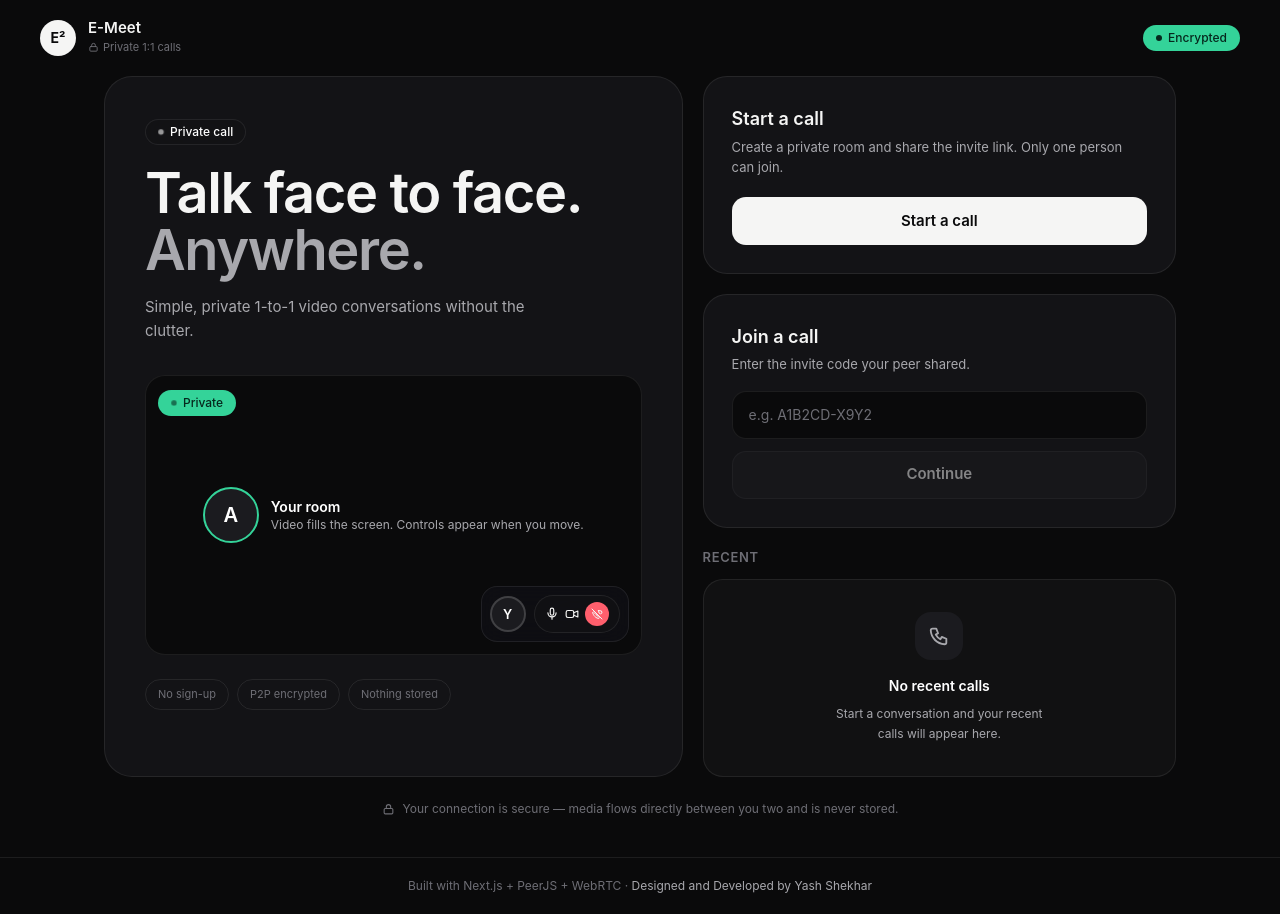
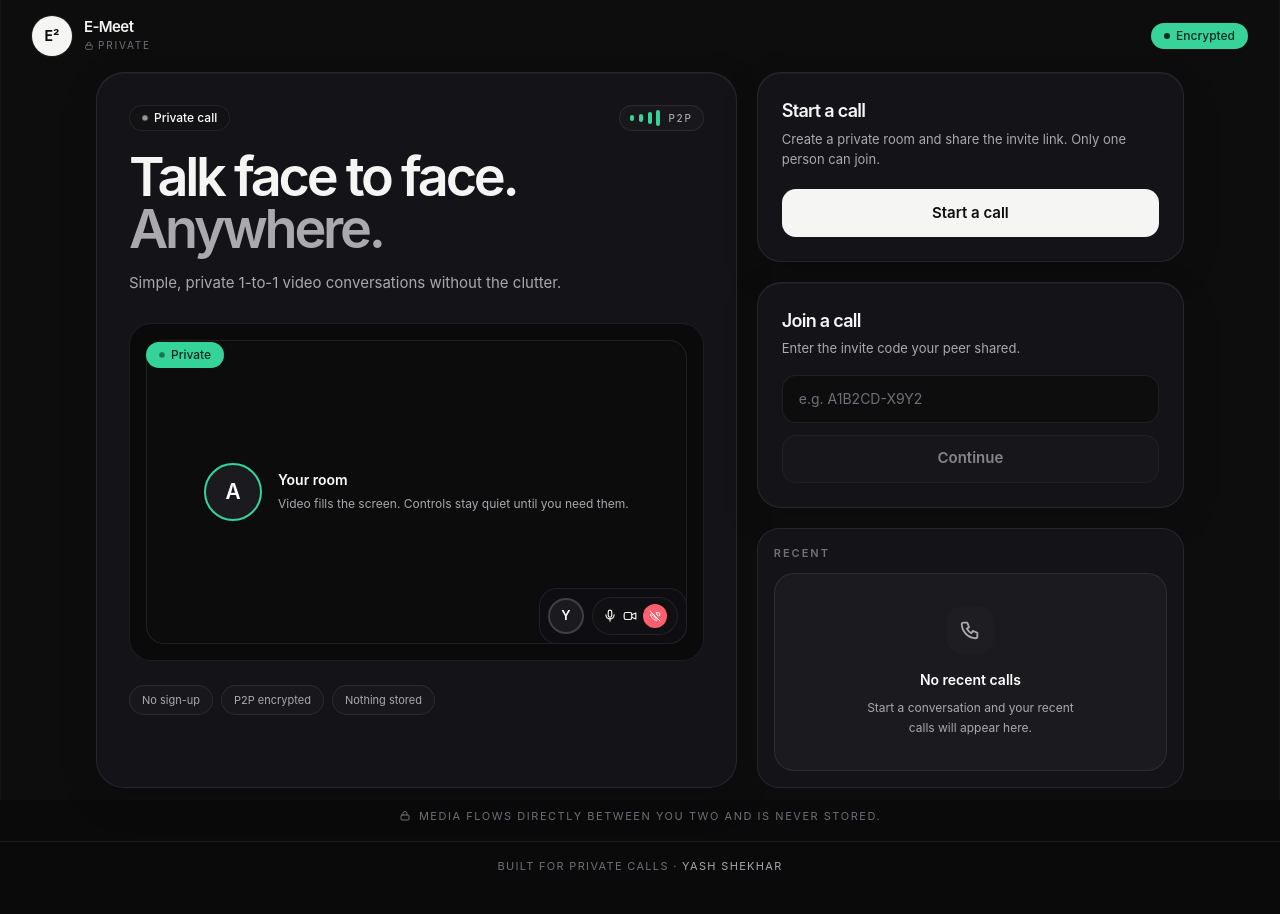
Before and after one commit to YashShekhar/e-meet-nextjs, a Next.js app: page / in a window 1280 px wide. After the commit the page ends 890 px from the top, so only its background shows below. Built offline with nearby package versions, Linux system fonts and the light colour scheme.

Commit message:
feat: enhance UI with new styles and components for improved user experience

```diff
--- a/src/app/globals.css
+++ b/src/app/globals.css
@@ -4,7 +4,7 @@
    No gradients. No purple/blue. Depth via blur, borders, shadows, motion. */
 :root {
   --background: #0a0a0b;
-  --surface: #131316;
+  --surface: #121216;
   --surface-elevated: #1b1b1f;
   --surface-hover: #232328;
 
@@ -42,6 +42,7 @@
   --font-mono: var(--font-geist-mono);
 }
 
+* { box-sizing: border-box; }
 html {
   height: 100%;
   color-scheme: dark;
@@ -56,6 +57,67 @@ body {
   -webkit-font-smoothing: antialiased;
   text-rendering: optimizeLegibility;
   overflow-x: hidden;
+}
+
+body::before {
+  content: "";
+  position: fixed;
+  inset: 0;
+  pointer-events: none;
+  background: rgba(255, 255, 255, 0.015);
+  border-left: 1px solid rgba(255, 255, 255, 0.03);
+  border-right: 1px solid rgba(255, 255, 255, 0.03);
+}
+
+.app-shell {
+  min-height: 100dvh;
+  background: var(--background);
+}
+
+.panel {
+  background: rgba(18, 18, 22, 0.96);
+  border: 1px solid var(--border-subtle);
+  box-shadow: inset 0 1px 0 rgba(255,255,255,0.04), 0 12px 36px rgba(0,0,0,0.18);
+}
+
+.panel-soft {
+  background: rgba(19, 19, 23, 0.94);
+  border: 1px solid var(--border-subtle);
+}
+
+.signal-bar {
+  display: inline-flex;
+  align-items: center;
+  gap: 0.3rem;
+  min-height: 0.5rem;
+}
+
+.signal-bar span {
+  width: 0.25rem;
+  border-radius: 999px;
+  background: rgba(255,255,255,0.18);
+  transition: all 180ms ease;
+}
+
+.signal-bar span:nth-child(1) { height: 0.35rem; }
+.signal-bar span:nth-child(2) { height: 0.55rem; }
+.signal-bar span:nth-child(3) { height: 0.75rem; }
+.signal-bar span:nth-child(4) { height: 1rem; }
+
+.signal-bar.is-live span {
+  background: var(--live);
+}
+
+.futuristic-chip {
+  border: 1px solid var(--border-subtle);
+  background: rgba(255,255,255,0.02);
+  color: var(--text-secondary);
+}
+
+@media (max-width: 767px) {
+  body::before {
+    border: none;
+  }
 }
 
 /* Glass — floating call chrome only (§10) */
--- a/src/app/layout.tsx
+++ b/src/app/layout.tsx
@@ -16,7 +16,9 @@ export const metadata: Metadata = {
   title: "E-Meet — Private 1:1 Video",
   description:
     "Simple, private 1-to-1 video conversations without the clutter. End-to-end encrypted, peer-to-peer, ephemeral.",
-  themeColor: "#0a0a0b",
+  icons: {
+    icon: "/icon.svg",
+  },
 };
 
 export const viewport = {
@@ -32,8 +34,8 @@ export default function RootLayout({ children }: LayoutProps<"/">) {
       lang="en"
       className={`${geistSans.variable} ${geistMono.variable} h-full antialiased`}
     >
-      <body className="flex min-h-dvh flex-col text-[var(--text-primary)]">
-        <div className="flex min-h-dvh flex-col">{children}</div>
+      <body className="min-h-dvh overflow-x-hidden bg-[var(--background)] text-[var(--text-primary)]">
+        <div className="app-shell flex min-h-dvh flex-col">{children}</div>
       </body>
     </html>
   );
--- a/src/app/page.tsx
+++ b/src/app/page.tsx
@@ -135,49 +135,56 @@ export default function Home() {
   };
 
   return (
-    <div className="flex flex-1 flex-col">
-      {/* Minimal top nav (§31) */}
-      <header className="flex items-center justify-between px-5 py-5 md:px-10">
+    <div className="app-shell flex flex-1 flex-col overflow-hidden">
+      <header className="flex items-center justify-between px-4 py-4 md:px-8">
         <div className="flex items-center gap-3">
-          <div className="grid h-9 w-9 place-items-center rounded-xl bg-[var(--action)] text-sm font-bold text-[var(--action-ink)]">
+          <div className="grid h-10 w-10 place-items-center rounded-xl border border-[rgba(255,255,255,0.12)] bg-[var(--action)] text-sm font-bold text-[var(--action-ink)] shadow-[0_0_0_1px_rgba(255,255,255,0.08)]">
             E²
           </div>
           <div>
-            <p className="text-[15px] font-semibold leading-none">E-Meet</p>
-            <p className="mt-1 flex items-center gap-1 text-[11px] text-[var(--text-muted)]">
-              <Icons.Lock size={11} /> Private 1:1 calls
+            <p className="text-[15px] font-semibold leading-none tracking-[-0.04em]">E-Meet</p>
+            <p className="mt-1 flex items-center gap-1 text-[10px] uppercase tracking-[0.18em] text-[var(--text-muted)]">
+              <Icons.Lock size={10} /> Private
             </p>
           </div>
         </div>
         <StatusPill tone="live">Encrypted</StatusPill>
       </header>
 
-      <main className="mx-auto flex w-full max-w-6xl flex-1 flex-col gap-6 px-5 pb-10 md:px-10">
-        <div className="grid gap-5 lg:grid-cols-[1.1fr_0.9fr]">
-          {/* Hero (§9) */}
-          <section className="rise-in overflow-hidden rounded-[28px] border border-[var(--border-subtle)] bg-[var(--surface)] p-8 md:p-10">
-            <StatusPill tone="info" pulse>
-              Private call
-            </StatusPill>
-            <h1 className="mt-5 text-[40px] font-semibold leading-[1.02] tracking-tight md:text-[56px]">
+      <main className="mx-auto flex w-full max-w-6xl flex-1 flex-col justify-center gap-5 px-4 pb-4 md:px-8">
+        <div className="grid gap-5 lg:grid-cols-[1.2fr_0.8fr]">
+          <section className="panel rise-in overflow-hidden rounded-[28px] p-5 md:p-8">
+            <div className="flex items-center justify-between gap-3">
+              <StatusPill tone="info" pulse>Private call</StatusPill>
+              <span className="futuristic-chip inline-flex items-center gap-2 rounded-full px-2.5 py-1 text-[10px] font-medium uppercase tracking-[0.18em]">
+                <span className="signal-bar is-live" aria-hidden="true">
+                  <span /> <span /> <span /> <span />
+                </span>
+                P2P
+              </span>
+            </div>
+
+            <h1 className="mt-5 text-[38px] font-semibold leading-[0.96] tracking-[-0.06em] md:text-[54px]">
               Talk face to face.
               <br />
               <span className="text-[var(--text-secondary)]">Anywhere.</span>
             </h1>
-            <p className="mt-4 max-w-sm text-[15px] leading-6 text-[var(--text-secondary)]">
+            <p className="mt-4 max-w-md text-[15px] leading-6 text-[var(--text-secondary)]">
               Simple, private 1-to-1 video conversations without the clutter.
             </p>
 
-            {/* Quiet preview of the call stage — flat, one idea */}
-            <div className="relative mt-8 overflow-hidden rounded-[20px] border border-[var(--border-subtle)] bg-[var(--background)]">
-              <div className="flex aspect-[16/9] items-center justify-center gap-3">
-                <Avatar name="A" size={56} state="live" />
-                <div className="text-left">
+            <div className="relative mt-7 overflow-hidden rounded-[22px] border border-[var(--border-subtle)] bg-[var(--background)] p-4">
+              <div className="flex aspect-[16/9] items-center justify-center gap-4 rounded-[18px] border border-[var(--border-subtle)] bg-[rgba(255,255,255,0.01)] px-5">
+                <Avatar name="A" size={58} state="live" />
+                <div className="min-w-0 text-left">
                   <p className="text-sm font-semibold text-white">Your room</p>
-                  <p className="text-xs text-[var(--text-secondary)]">Video fills the screen. Controls appear when you move.</p>
+                  <p className="mt-1 text-xs leading-5 text-[var(--text-secondary)]">
+                    Video fills the screen. Controls stay quiet until you need them.
+                  </p>
                 </div>
               </div>
-              <div className="absolute bottom-3 right-3 flex items-center gap-2 rounded-2xl border border-[var(--border-subtle)] bg-[rgba(16,16,20,0.8)] p-2 backdrop-blur-md">
+
+              <div className="absolute bottom-4 right-4 flex items-center gap-2 rounded-[18px] border border-[var(--border-subtle)] bg-[rgba(16,16,20,0.8)] p-2 backdrop-blur-md">
                 <Avatar name="Y" size={36} />
                 <div className="glass flex items-center gap-1.5 rounded-full px-2.5 py-1.5">
                   <Icons.Mic size={14} />
@@ -187,24 +194,24 @@ export default function Home() {
                   </span>
                 </div>
               </div>
-              <div className="absolute left-3 top-3">
+
+              <div className="absolute left-4 top-4">
                 <StatusPill tone="live" pulse>Private</StatusPill>
               </div>
             </div>
 
             <div className="mt-6 flex flex-wrap gap-2 text-[11px] text-[var(--text-muted)]">
-              {["No sign-up", "P2P encrypted", "Nothing stored"].map((t) => (
-                <span key={t} className="rounded-full border border-[var(--border-subtle)] px-3 py-1.5">
-                  {t}
+              {['No sign-up', 'P2P encrypted', 'Nothing stored'].map((item) => (
+                <span key={item} className="futuristic-chip rounded-full px-3 py-1.5">
+                  {item}
                 </span>
               ))}
             </div>
           </section>
 
-          {/* Actions (§10–11) */}
           <div className="flex flex-col gap-5">
-            <section className="rounded-[24px] border border-[var(--border-subtle)] bg-[var(--surface)] p-6 md:p-7">
-              <h2 className="text-lg font-semibold">Start a call</h2>
+            <section className="panel rounded-[24px] p-5 md:p-6">
+              <h2 className="text-lg font-semibold tracking-[-0.04em]">Start a call</h2>
               <p className="mt-1 text-[13px] leading-5 text-[var(--text-secondary)]">
                 Create a private room and share the invite link. Only one person can join.
               </p>
@@ -218,8 +225,8 @@ export default function Home() {
               )}
             </section>
 
-            <section className="rounded-[24px] border border-[var(--border-subtle)] bg-[var(--surface)] p-6 md:p-7">
-              <h2 className="text-lg font-semibold">Join a call</h2>
+            <section className="panel rounded-[24px] p-5 md:p-6">
+              <h2 className="text-lg font-semibold tracking-[-0.04em]">Join a call</h2>
               <p className="mt-1 text-[13px] text-[var(--text-secondary)]">
                 Enter the invite code your peer shared.
               </p>
@@ -236,7 +243,7 @@ export default function Home() {
                   spellCheck={false}
                   aria-invalid={!!joinError}
                   aria-label="Invite code"
-                  className="h-12 rounded-[14px] border border-[var(--border-subtle)] bg-[var(--background)] px-4 font-mono text-sm uppercase tracking-widest outline-none placeholder:font-sans placeholder:normal-case placeholder:tracking-normal placeholder:text-[var(--text-muted)] focus:border-white/40"
+                  className="h-12 rounded-[14px] border border-[var(--border-subtle)] bg-[var(--background)] px-4 font-mono text-sm uppercase tracking-[0.2em] outline-none placeholder:font-sans placeholder:normal-case placeholder:tracking-normal placeholder:text-[var(--text-muted)] focus:border-white/40"
                 />
                 <Button type="submit" variant="secondary" disabled={!joinId.trim()}>
                   Continue
@@ -249,9 +256,8 @@ export default function Home() {
               )}
             </section>
 
-            {/* Recents (§48) */}
-            <section>
-              <h2 className="mb-3 text-[13px] font-semibold uppercase tracking-wider text-[var(--text-muted)]">
+            <section className="panel-soft rounded-[22px] p-4">
+              <h2 className="mb-3 text-[11px] font-semibold uppercase tracking-[0.18em] text-[var(--text-muted)]">
                 Recent
               </h2>
               {recents.length === 0 ? (
@@ -269,14 +275,13 @@ export default function Home() {
                             `/room/${encodeURIComponent(r.id)}${r.role === "host" ? "?host=true" : ""}`
                           )
                         }
-                        className="pressable flex w-full items-center gap-3 rounded-[16px] border border-[var(--border-subtle)] bg-white/[0.03] px-4 py-3 text-left"
+                        className="pressable flex w-full items-center gap-3 rounded-[16px] border border-[var(--border-subtle)] bg-white/[0.02] px-4 py-3 text-left"
                       >
                         <Avatar name={r.id} size={36} />
                         <span className="min-w-0 flex-1">
                           <span className="block truncate font-mono text-[13px] font-semibold">{r.id}</span>
                           <span className="block text-[11px] text-[var(--text-muted)]">
-                            {r.role === "host" ? "Hosted" : "Joined"} ·{" "}
-                            {new Date(r.at).toLocaleDateString()}
+                            {r.role === "host" ? "Hosted" : "Joined"} · {new Date(r.at).toLocaleDateString()}
                           </span>
                         </span>
                         <Icons.Phone size={16} className="text-[var(--text-muted)]" />
@@ -289,15 +294,14 @@ export default function Home() {
           </div>
         </div>
 
-        {/* Trust strip (§38) */}
-        <p className="mx-auto flex items-center gap-2 text-center text-xs text-[var(--text-muted)]">
-          <Icons.Lock size={13} />
-          Your connection is secure — media flows directly between you two and is never stored.
+        <p className="mx-auto flex items-center gap-2 text-center text-[11px] uppercase tracking-[0.14em] text-[var(--text-muted)]">
+          <Icons.Lock size={12} />
+          Media flows directly between you two and is never stored.
         </p>
       </main>
 
-      <footer className="border-t border-[var(--border-subtle)] px-6 py-5 text-center text-xs text-[var(--text-muted)]">
-        Built with Next.js + PeerJS + WebRTC · <span className="text-[var(--text-secondary)]">Designed and Developed by Yash Shekhar</span>
+      <footer className="border-t border-[var(--border-subtle)] px-4 py-4 text-center text-[11px] uppercase tracking-[0.12em] text-[var(--text-muted)] md:px-8">
+        Built for private calls · <span className="text-[var(--text-secondary)]">Yash Shekhar</span>
       </footer>
     </div>
   );
```
Also changed, not shown: src/app/icon.svg (added).
